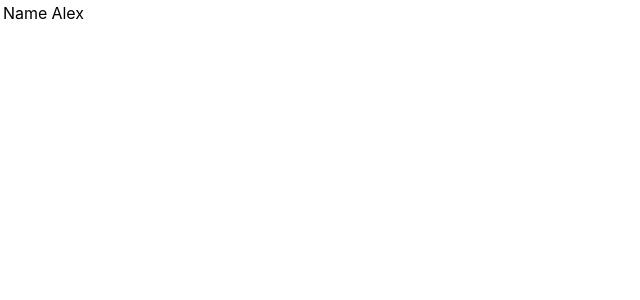
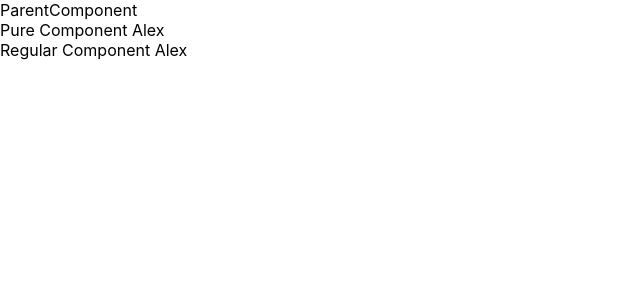
Before and after one commit to 04alexklink/react-tutorial, a React (Create React App) app: page / in a window 1280 px wide. Shown: the top 300 px of the page, without its empty margins (0-640 px from the left). Built offline with nearby package versions, Linux system fonts and the light colour scheme.

Commit message:
Pure class components vs regular class components example when passed props

```diff
--- a/src/App.js
+++ b/src/App.js
@@ -14,6 +14,7 @@
 import LifeCycleA from './components/LifeCycleA'
 import FragmentDemo from './components/FragmentDemo'
 import Table from './components/Table'
+import ParentComp from './components/ParentComp'
 function App() {
   return (
     <div className="App">
@@ -40,7 +41,8 @@
       {/* <Form></Form> */}
       {/* <LifeCycleA></LifeCycleA> */}
       {/* <FragmentDemo></FragmentDemo> */}
-      <Table></Table>
+      {/* <Table></Table> */}
+      <ParentComp></ParentComp>
     </div>
   );
 }
--- /dev/null
+++ b/src/components/ParentComp.js
@@ -0,0 +1,34 @@
+import React, { Component } from 'react'
+import PureComp from './PureComp';
+import RegComp from './RegComp';
+
+class ParentComp extends Component {
+    constructor(props) {
+        super(props)
+
+        this.state = {
+          name: 'Alex'
+        }
+    }
+
+    componentDidMount() {
+      setInterval(() => {
+        this.setState({
+          name:'Alex'
+        })
+      }, 5000)
+    }
+
+    render() {
+        console.log('Parent Component render')
+        return (
+            <div>
+                ParentComponent
+                <PureComp name={this.state.name}/>
+                <RegComp name={this.state.name}/>
+            </div>
+        )
+    }
+}
+
+export default ParentComp
--- /dev/null
+++ b/src/components/PureComp.js
@@ -0,0 +1,14 @@
+import React, { PureComponent } from 'react'
+
+class PureComp extends PureComponent {
+    render() {
+        console.log('Pure Component render')
+        return (
+            <div>
+               Pure Component {this.props.name}
+            </div>
+        )
+    }
+}
+
+export default PureComp
--- /dev/null
+++ b/src/components/RegComp.js
@@ -0,0 +1,14 @@
+import React, { Component } from 'react'
+
+class RegComp extends Component {
+    render() {
+        console.log('Reg Comp render')
+        return (
+            <div>
+              Regular Component  {this.props.name}
+            </div>
+        )
+    }
+}
+
+export default RegComp
```
